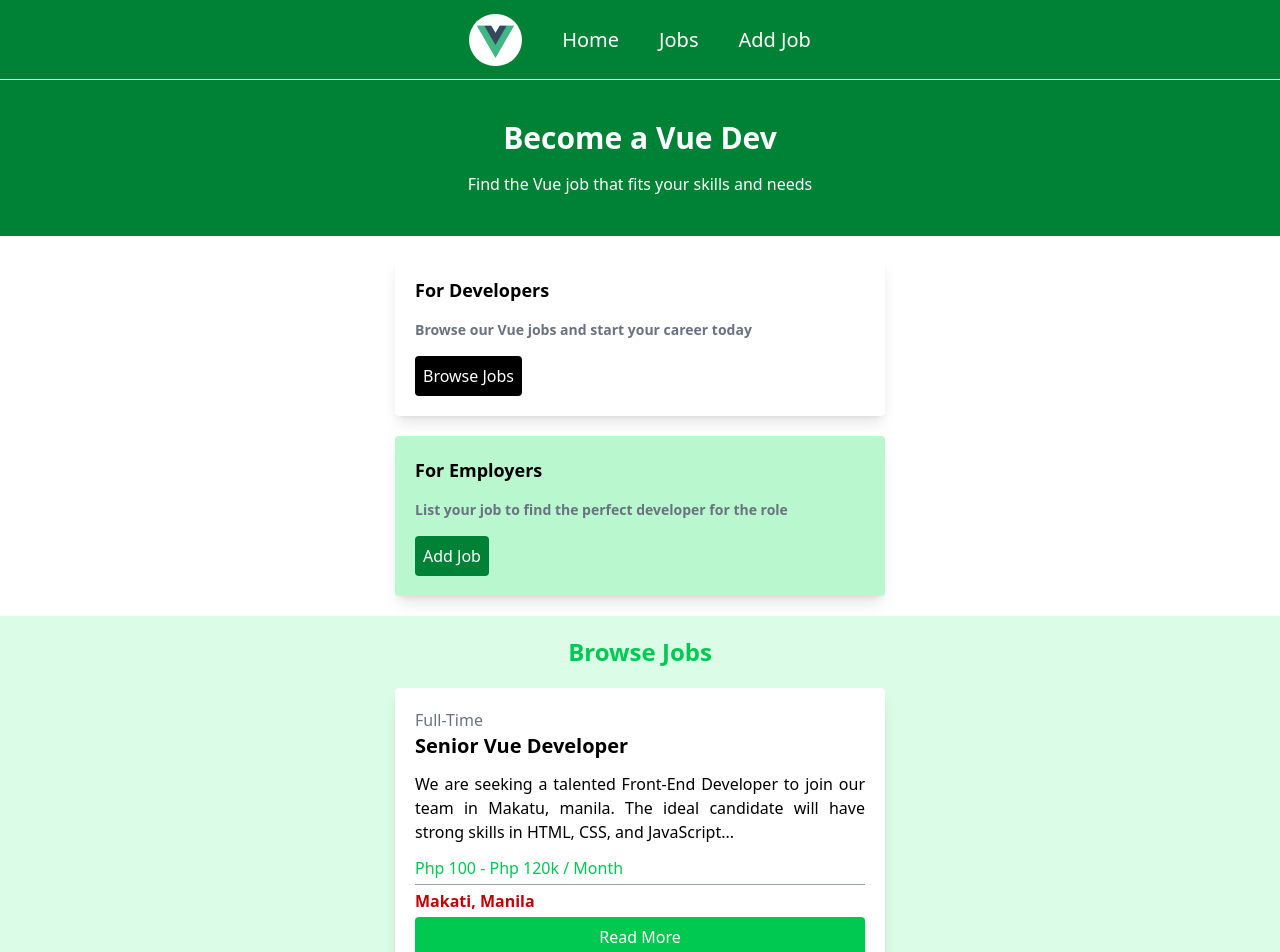
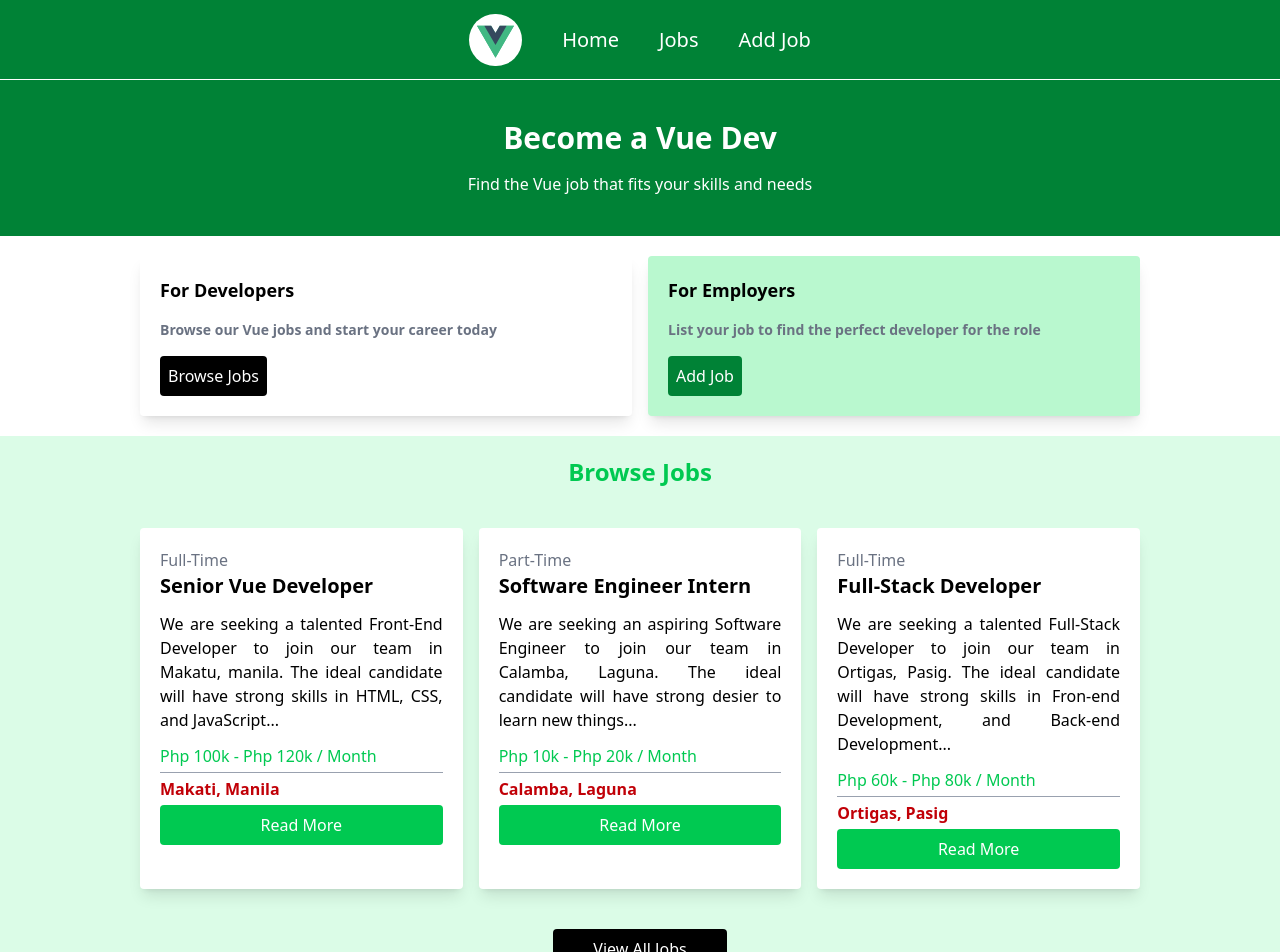
Before and after one commit to rchristianandrei/vue-playground, a Vue app: page / in a window 1280 px wide. Shown: the top 952 px of the page. Built offline with nearby package versions, Linux system fonts and the light colour scheme.

Commit message:
update UI

```diff
--- a/src/App.vue
+++ b/src/App.vue
@@ -3,15 +3,13 @@ import Header from "./components/Header.vue"
 import Hero from "./components/Hero.vue"
 import HomeCards from "./components/HomeCards.vue"
 import JobListings from "./components/JobListings.vue"
-
-import jobsRepo from "./repository/jobsRepo"
 </script>
 
 <template>
   <Header></Header>
   <Hero></Hero>
   <HomeCards></HomeCards>
-  <JobListings :jobs="jobsRepo.getJobs()"></JobListings>
+  <JobListings :show-view-all-button="true"></JobListings>
 </template>
 
 <style scoped>
--- a/src/components/Card.vue
+++ b/src/components/Card.vue
@@ -2,7 +2,7 @@
 </script>
 
 <template>
-    <div class="rounded shadow-lg mx-auto w-[90%] max-w-[490px]">
+    <div class="rounded shadow-lg mx-auto w-[100%]">
         <slot></slot>
     </div>
 </template>
--- a/src/components/HomeCards.vue
+++ b/src/components/HomeCards.vue
@@ -3,15 +3,17 @@ import Card from "./Card.vue";
 </script>
 
 <template>
-    <Card class="rounded shadow-lg p-5 my-5 mx-auto w-[90%] max-w-[490px]">
+    <div class="grid md:grid-cols-2 gap-4 mx-2 lg:mx-auto my-5 max-w-[1000px]">
+        <Card class="p-5">
             <h2 class="text-lg font-bold">For Developers</h2>
             <p class="my-4 text-gray-500 text-sm font-bold">Browse our Vue jobs and start your career today</p>
             <button class="cursor-pointer text-white p-2 rounded bg-black" type="button">Browse Jobs</button>
         </Card>
 
-    <Card class="bg-green-200 rounded shadow-lg p-5 my-5 mx-auto w-[90%] max-w-[490px]">
+        <Card class="bg-green-200 p-5">
             <h2 class="text-lg font-bold">For Employers</h2>
             <p class="my-4 text-gray-500 text-sm font-bold">List your job to find the perfect developer for the role</p>
             <button class="cursor-pointer text-white p-2 rounded bg-green-700" type="button">Add Job</button>
         </Card>
+    </div>
 </template>
--- a/src/components/JobListings.vue
+++ b/src/components/JobListings.vue
@@ -1,26 +1,27 @@
 <script setup lang="ts">
-import type { PropType } from "vue";
 import type { Job } from "../models/job";
+import { ref } from "vue";
 import Card from "./Card.vue"
-defineProps({
-    jobs: {
-        type: Array as PropType<Job[]>,
-        default: [{
-            type: "Full-Time",
-            title: "Senior Vue Developer",
-            description: "We are seeking a talented Front-End Developer to join our team in Boston, MA. The ideal candidate will have strong skills in HTML, CSS, and JavaScript...",
-            salary: "$70 - $80k",
-            location: "Boston, MA"
-        }]
+import jobsRepo from "../repository/jobsRepo"
+
+const props = defineProps({
+    limit: {
+        type: Number,
+        default: 3
+    },
+    showViewAllButton: {
+        type: Boolean,
+        default: false
     }
 })
+const jobs = ref<Job[]>(jobsRepo.getJobs())
 </script>
 
 <template>
     <div class="bg-green-100 py-5">
         <h1 class="text-center text-2xl font-bold text-green-500">Browse Jobs</h1>
-        <Card v-for="(job, index) in jobs" :key="index">
-            <div class="bg-white rounded p-5 my-5">
+        <div class="grid md:grid-cols-2 lg:grid-cols-3 gap-4 mx-2 lg:mx-auto my-5 max-w-[1000px]">
+            <Card v-for="(job, index) in jobs.slice(0, limit)" :key="index" class="bg-white rounded p-5 my-5">
                 <div class="text-gray-500">{{job.type}}</div>
                 <h2 class="text-xl font-bold">{{job.title}}</h2>
                 <p class="my-3 text-justify">{{job.description}}</p>
@@ -28,7 +29,10 @@ defineProps({
                 <div class="h-[1px] bg-gray-400"></div>
                 <div class="text-red-700 font-semibold my-1">{{job.location}}</div>
                 <button type="button" class="cursor-pointer text-white font-medium bg-green-500 p-2 rounded w-[100%] hover:opacity-[0.5]">Read More</button>
-            </div>
-        </Card>
+            </Card>
+        </div>
+        <div v-if="showViewAllButton" class="flex justify-center align-center">
+            <a href="/jobs" class="cursor-pointer bg-black text-white font-medium px-10 py-2 rounded hover:opacity-[0.5]">View All Jobs</a>
+        </div>
     </div>
 </template>
--- a/src/repository/jobsRepo.ts
+++ b/src/repository/jobsRepo.ts
@@ -8,7 +8,7 @@ export default {
         title: "Senior Vue Developer",
         description:
           "We are seeking a talented Front-End Developer to join our team in Makatu, manila. The ideal candidate will have strong skills in HTML, CSS, and JavaScript...",
-        salary: "Php 100 - Php 120k",
+        salary: "Php 100k - Php 120k",
         location: "Makati, Manila",
       },
 
@@ -17,7 +17,7 @@ export default {
         title: "Software Engineer Intern",
         description:
           "We are seeking an aspiring Software Engineer to join our team in Calamba, Laguna. The ideal candidate will have strong desier to learn new things...",
-        salary: "Php 10 - Php 20k",
+        salary: "Php 10k - Php 20k",
         location: "Calamba, Laguna",
       },
 
@@ -26,7 +26,7 @@ export default {
         title: "Full-Stack Developer",
         description:
           "We are seeking a talented Full-Stack Developer to join our team in Ortigas, Pasig. The ideal candidate will have strong skills in Fron-end Development, and Back-end Development...",
-        salary: "Php 60 - Php 80k",
+        salary: "Php 60k - Php 80k",
         location: "Ortigas, Pasig",
       },
     ];
```
Lines whose indentation alone changed are shown as unchanged.
